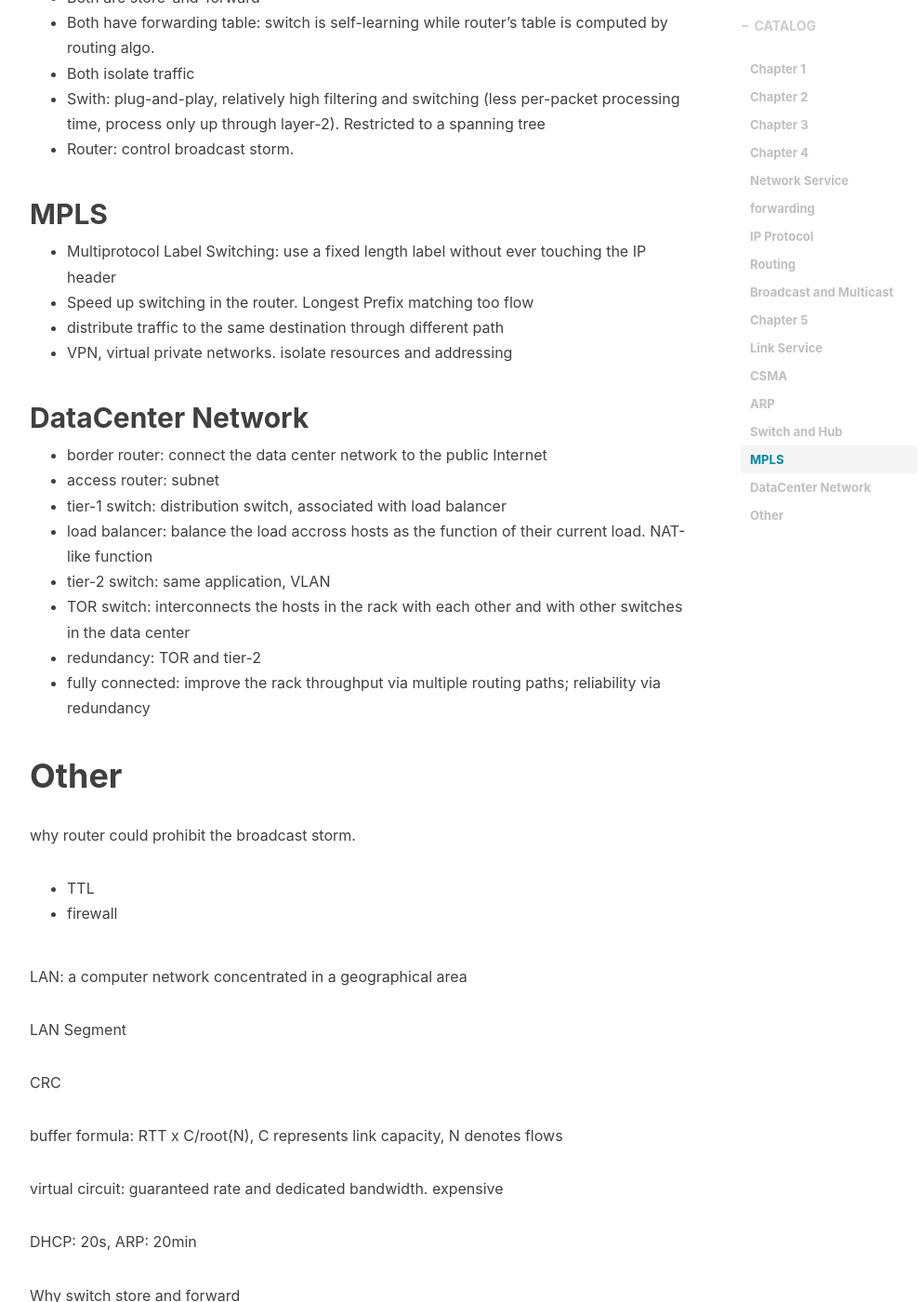
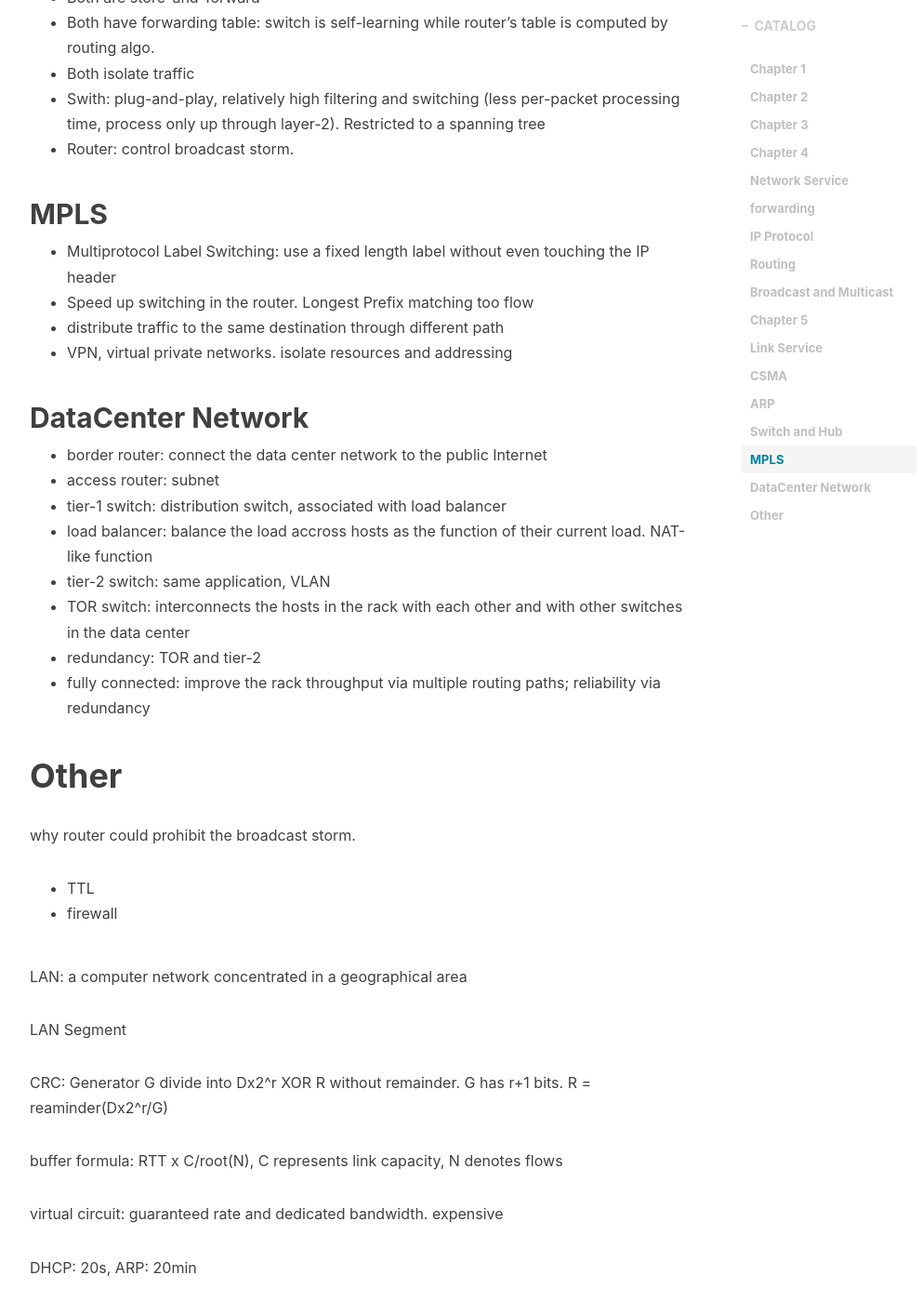
Before and after one commit to wirybeaver/wirybeaver.github.io, a Jekyll site: the page built from _posts/2018-09-19-networking-note .md, in a window 1280 px wide and 1400 px high, scrolled down 16534 px. Shown: the whole window at 93% size, without its empty margins (233-1225 px from the left). Built offline with Jekyll 4.4.1, drawn with Linux system fonts in a browser that asks for light colours; nearby versions of some CDN libraries; comment, search, counter and statistics services are not loaded; some of the changed text lies outside the part shown.

Commit message:
add network

```diff
--- a/_posts/2018-09-19-networking-note .md
+++ b/_posts/2018-09-19-networking-note .md
@@ -430,7 +430,7 @@ Switch VS Router
 - Router: control broadcast storm.
 
 ## MPLS
-- Multiprotocol Label Switching: use a fixed length label without ever touching the IP header
+- Multiprotocol Label Switching: use a fixed length label without even touching the IP header
 - Speed up switching in the router. Longest Prefix matching too flow
 - distribute traffic to the same destination through different path
 - VPN, virtual private networks. isolate resources and addressing
@@ -455,15 +455,13 @@ LAN: a computer network concentrated in a geographical area
 
 LAN Segment
 
-CRC
+CRC: Generator G divide into Dx2^r XOR R without remainder. G has r+1 bits. R = reaminder(Dx2^r/G)
 
 buffer formula: RTT x C/root(N), C represents link capacity, N denotes  flows
 
 virtual circuit: guaranteed rate and dedicated bandwidth. expensive
 
 DHCP: 20s, ARP: 20min
-
-Why switch store and forward
 
 Chapter 6
 
```
Also changed, not shown: other parts of _posts/2018-09-19-networking-note .md (+1 -1 lines).
